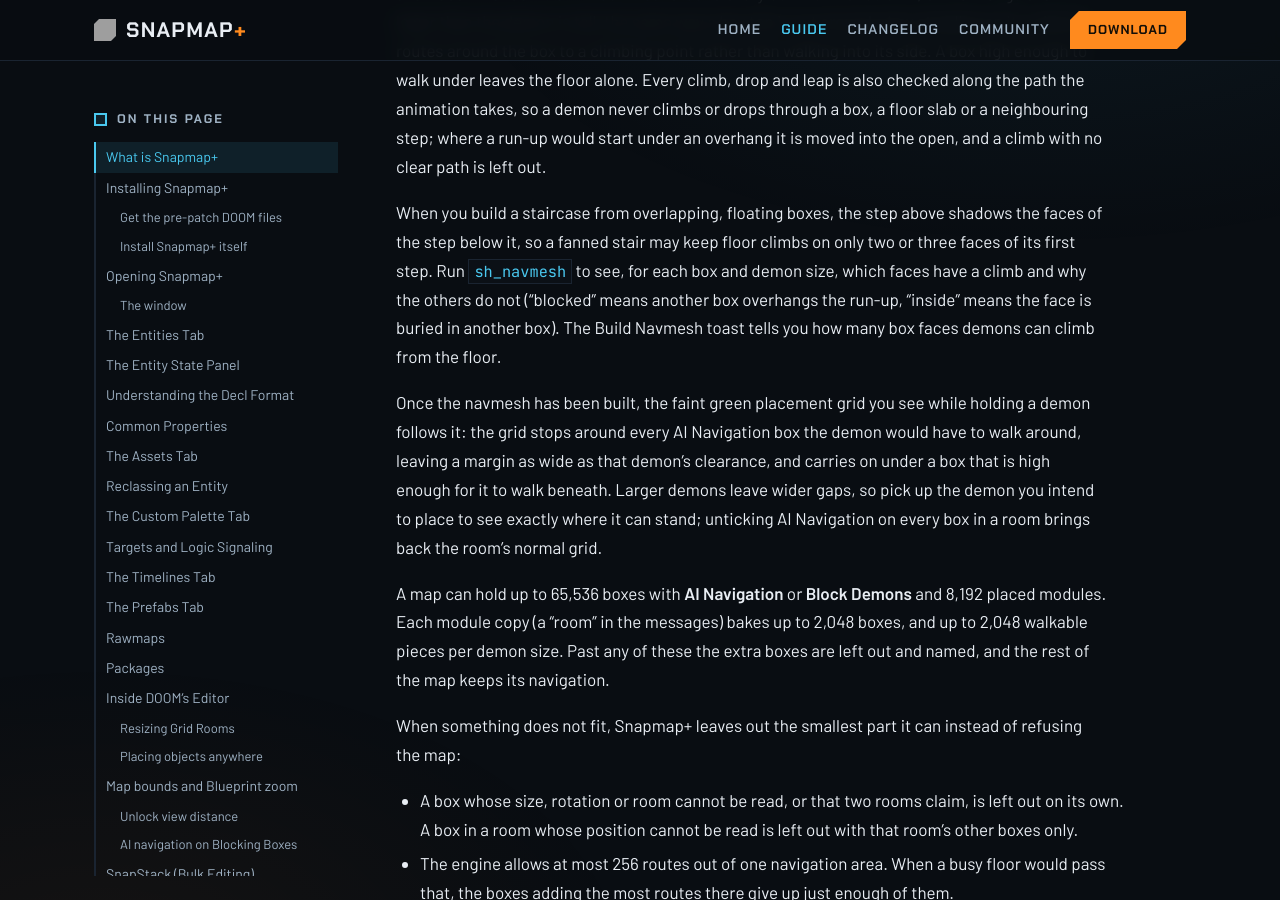
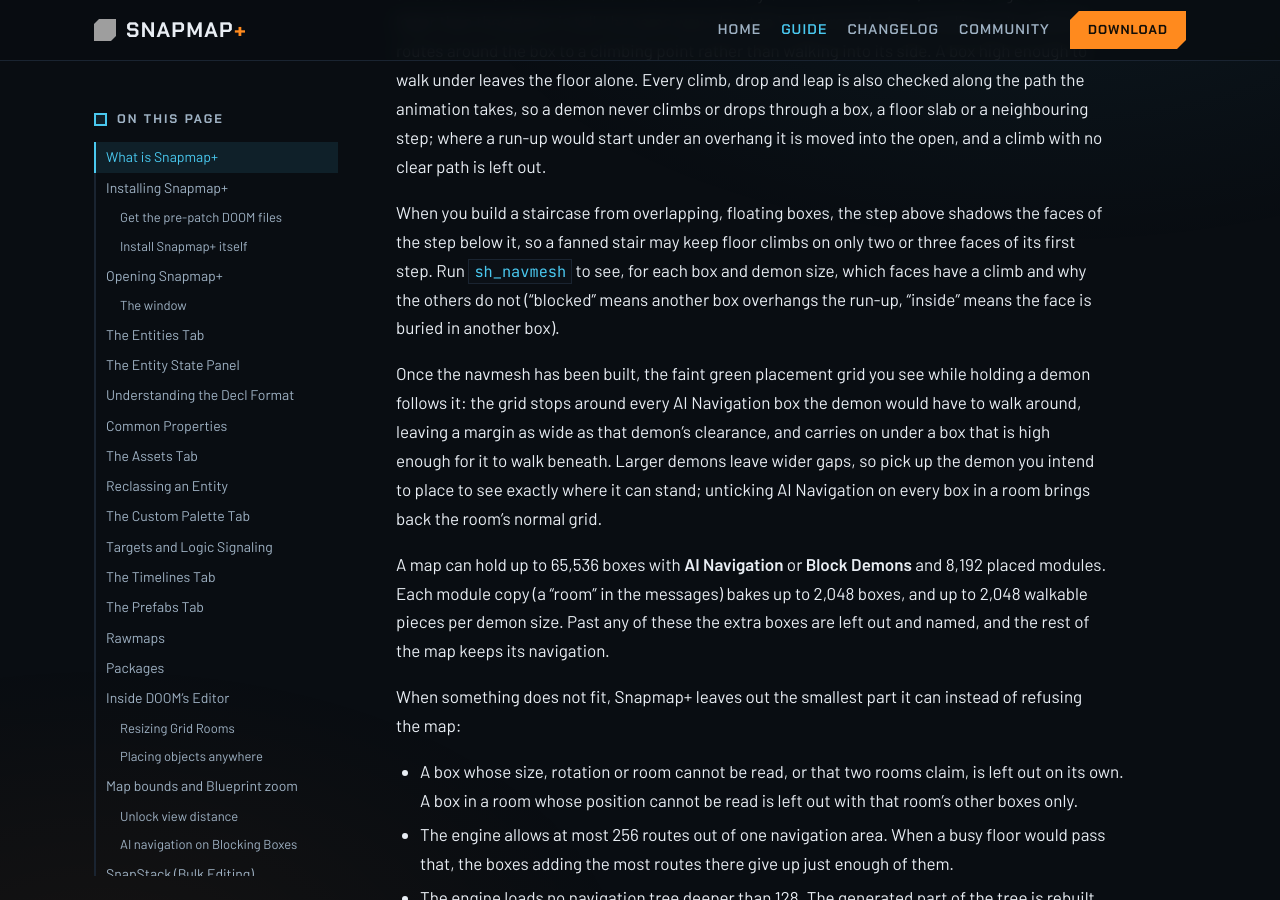
Before and after one commit to doom-snapmap/snapmap-web, a Jekyll site: the page built from site/snapmap-plus-guide.md, in a window 1280 px wide and 900 px high, scrolled down 29587 px. Built offline with Jekyll 4.4.1, drawn with Linux system fonts in a browser that asks for light colours; grey boxes are pictures that could not be loaded.

Commit message:
Drop the toast face count from the guide
The Navmesh Built toast no longer counts climbable box faces; sh_navmesh carries that table.

```diff
--- a/site/snapmap-plus-guide.md
+++ b/site/snapmap-plus-guide.md
@@ -839,8 +839,7 @@ shadows the faces of the step below it, so a fanned stair may keep floor climbs
 on only two or three faces of its first step. Run `sh_navmesh` to see, for each
 box and demon size, which faces have a climb and why the others do not
 ("blocked" means another box overhangs the run-up, "inside" means the face is
-buried in another box). The Build Navmesh toast tells you how many box faces
-demons can climb from the floor.
+buried in another box).
 
 Once the navmesh has been built, the faint green placement grid you see while
 holding a demon follows it: the grid stops around every AI Navigation box the
```
